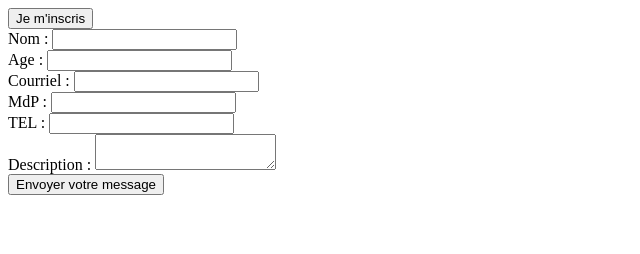
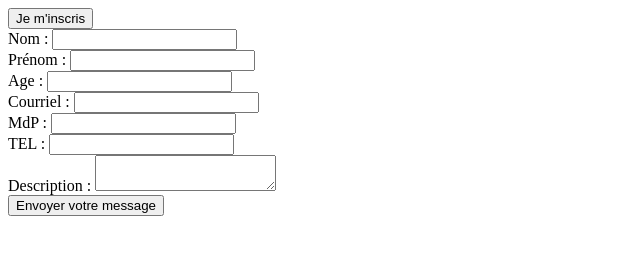
Before and after one commit to John71570/projet_web, a website: page front/formulaireinscription/formulaireinscription.html in a window 1280 px wide. Shown: the whole page, without its empty margins (0-640 px from the left). Drawn offline with nearby package versions, Linux system fonts and the light colour scheme.

Commit message:
Update formulaireinscription.html

```diff
--- a/front/formulaireinscription/formulaireinscription.html
+++ b/front/formulaireinscription/formulaireinscription.html
@@ -2,7 +2,8 @@
 <html>
 
 <head>
-
+    <meta charset="utf-8";>
+    <title>Inscription</title>
 </head>
   <title>
     Formulaire inscription
@@ -18,6 +19,10 @@
     <div>
         <label for="nom">Nom :</label>
         <input type="text" name="nom" />
+    </div>
+    <div>
+        <label for="prenom">Prénom :</label>
+        <input type="text" name="prenom" />
     </div>
     <div>
         <label for="age">Age :</label>
```
